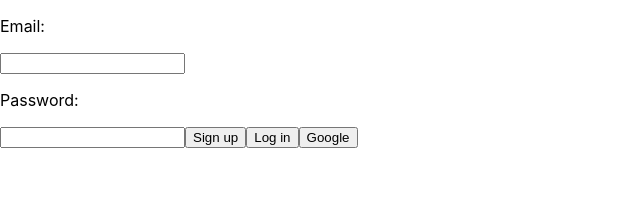
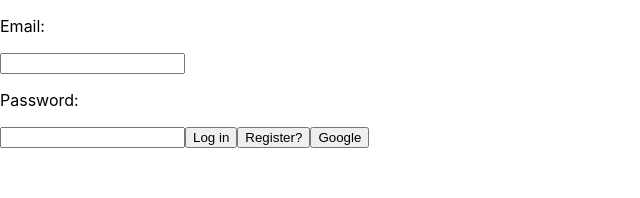
Before and after one commit to hiramr97/discordia, a React (Create React App) app: page /login in a window 1280 px wide. Shown: the top 198 px of the page, without its empty margins (0-640 px from the left). Built offline with nearby package versions, Linux system fonts and the light colour scheme; no server answers.

Commit message:
login page setup

```diff
--- a/src/App.js
+++ b/src/App.js
@@ -1,13 +1,14 @@
 import { Route, Routes } from 'react-router-dom';
 import './App.css';
+import Login from './Components/Users/Login';
 import Signup from './Components/Users/Singup';
 
 function App() {
   return (
     <div>
-      <Signup />
       <Routes>
-        <Route path='' />
+        <Route path='/signup' element={<Signup/>}/>
+        <Route path='/login' element={<Login/>}/>
       </Routes>
     </div>
   );
--- a/src/Components/Users/Login.js
+++ b/src/Components/Users/Login.js
@@ -0,0 +1,42 @@
+import { auth } from "../../Utilities/Firebase";
+import { useAuthState } from 'react-firebase-hooks/auth'
+import { GoogleAuthProvider, signInWithEmailAndPassword, signInWithPopup } from "firebase/auth";
+import { useState } from "react";
+import { Link } from "react-router-dom";
+
+const Login = () => {
+    const [user, loading] = useAuthState(auth)
+    const [loginEmail, setLoginEmail] = useState()
+    const [loginPassword, setLoginPassword] = useState()
+
+    const googleProvider = new GoogleAuthProvider()
+
+    const googleLogin = async () => {
+        try {
+            await signInWithPopup(auth, googleProvider)
+        } catch(err) {
+            console.log(err.message)
+        }
+    }
+
+    const login = async () => {
+        try {
+            await signInWithEmailAndPassword(auth, loginEmail, loginPassword)
+        } catch (err) {
+            console.log(err.message)
+        }
+    }
+    return (
+        <div>
+            <p>Email:</p>
+            <input onChange={(e) => {setLoginEmail(e.target.value)}}></input>
+            <p>Password:</p>
+            <input type='password' onChange={(e) => {setLoginPassword(e.target.value)}}></input>
+            <Link to={'/homepage'}><button onClick={login}>Log in</button></Link>
+            <Link to={'/signup'}><button>Register?</button></Link>
+            <button onClick={googleLogin}>Google</button>
+        </div>
+    )
+}
+
+export default Login
--- a/src/Components/Users/Singup.js
+++ b/src/Components/Users/Singup.js
@@ -33,8 +33,8 @@ const Signup = () => {
             <input onChange={(e) => {setEmail(e.target.value)}}></input>
             <p>Password:</p>
             <input type='password' onChange={(e) => {setPassword(e.target.value)}}></input>
-            <Link to={'updateprofile'}><button onClick={signup}>Sign up</button></Link>
-            <Link to={'login'}><button>Log in</button></Link>
+            <Link to={'/updateprofile'}><button onClick={signup}>Sign up</button></Link>
+            <Link to={'/login'}><button>Log in</button></Link>
             <button onClick={googleLogin}>Google</button>
         </div>
     )
--- /dev/null
+++ b/src/Components/Users/UpdateProfile.js
@@ -0,0 +1 @@
+git
```
